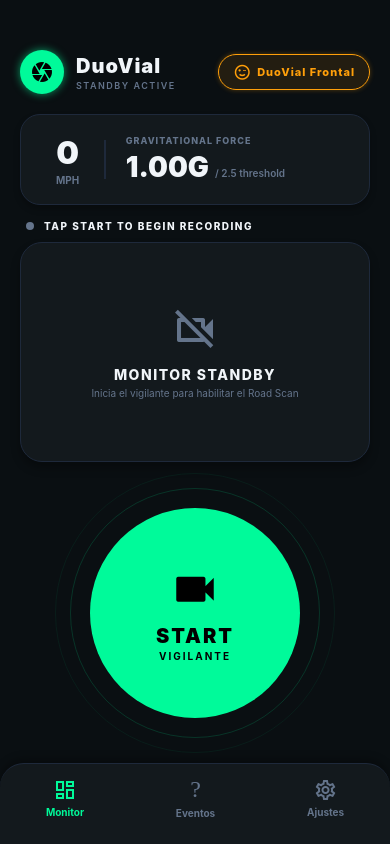
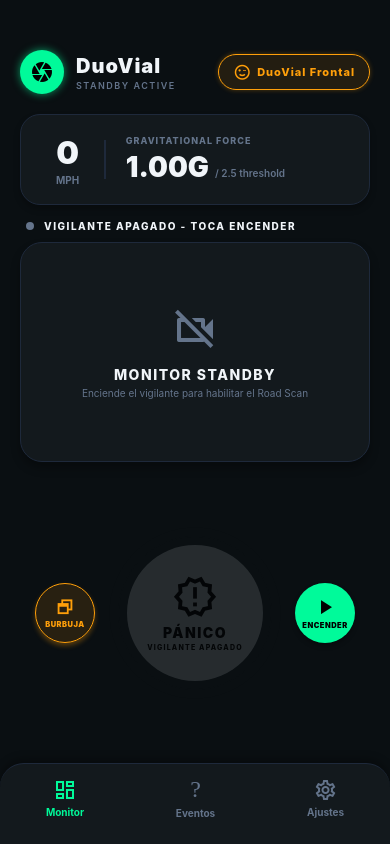
Before and after one commit to Lexico7890/DuoVial, a React Native app: screen / in a window 390 px wide. Built offline with nearby package versions, Linux system fonts and the light colour scheme; what @supersami/rn-foreground-service would draw is missing.

Commit message:
feat: implement background camera service and UI for permission-gated recording control

```diff
--- a/App.tsx
+++ b/App.tsx
@@ -1,5 +1,5 @@
 import React, { useState, useEffect } from 'react';
-import { StyleSheet, View, StatusBar, SafeAreaView, PermissionsAndroid, Platform, TouchableOpacity, Text, DeviceEventEmitter } from 'react-native';
+import { StyleSheet, View, StatusBar, SafeAreaView, PermissionsAndroid, Platform, TouchableOpacity, Text, DeviceEventEmitter, ActivityIndicator } from 'react-native';
 import { colors } from './src/theme/colors';
 import { SystemHeader } from './src/components/SystemHeader';
 import { RecordButton } from './src/components/RecordButton';
@@ -18,11 +18,13 @@
   const [status, setStatus] = useState('INACTIVO');
   const [gForce, setGForce] = useState(1.00);
 
+  // Estado para el control estricto de permisos y evitar la pantalla negra de primer inicio
+  const [hasCameraPermission, setHasCameraPermission] = useState<boolean | null>(null);
+
   const isRecording = status !== 'INACTIVO';
-  const isSaving = status.includes('GUARDANDO') || status.includes('GRABANDO') || status.includes('GENERANDO');
+  const isSaving = status.includes('GUARDANDO') || status.includes('GRABANDO') || status.includes('GENERANDO') || status === 'INICIANDO DUOVIAL';
 
-  // Solicitar permisos nativos al iniciar la app
-  useEffect(() => {
+  // Función para solicitar permisos de forma segura
   const requestInitialPermissions = async () => {
     if (Platform.OS === 'android') {
       const permissions = [
@@ -34,13 +36,20 @@
       }
 
       try {
-          await PermissionsAndroid.requestMultiple(permissions);
+        const results = await PermissionsAndroid.requestMultiple(permissions);
+        const cameraGranted = results[PermissionsAndroid.PERMISSIONS.CAMERA] === PermissionsAndroid.RESULTS.GRANTED;
+        setHasCameraPermission(cameraGranted);
       } catch (err) {
         console.warn('Error al solicitar permisos al inicio:', err);
+        setHasCameraPermission(false);
       }
+    } else {
+      setHasCameraPermission(true);
     }
   };
 
+  // Solicitar permisos nativos al iniciar la app
+  useEffect(() => {
     requestInitialPermissions();
   }, []);
 
@@ -63,19 +72,26 @@
     };
   }, []);
 
-  const handleToggle = async () => {
-    if (isSaving) return;
-
-    if (isRecording) {
+  const handleToggle = () => {
+    if (isSaving || !isRecording) return;
     console.log('Gatillando pánico manual...');
     BackgroundGuard.triggerPanic();
-    } else {
+  };
+
+  const handleStart = async () => {
+    if (isSaving || isRecording) return;
+
+    // Verificar permisos antes de encender para evitar pantalla negra
+    if (!hasCameraPermission) {
+      await requestInitialPermissions();
+      return;
+    }
+
     await BackgroundGuard.startGuarding();
-    }
   };
 
   const handleStop = async () => {
-    if (isSaving) return;
+    if (isSaving || !isRecording) return;
     await BackgroundGuard.stopGuarding();
   };
 
@@ -116,13 +132,32 @@
         <View style={styles.statusBadgeContainer}>
           <View style={[styles.statusDot, { backgroundColor: getStatusColor(status) }]} />
           <Text style={[styles.statusBadgeText, { color: colors.textPrimary }]}>
-            {status === 'INACTIVO' ? 'Tap START to begin recording' : status}
+            {status === 'INACTIVO' ? 'VIGILANTE APAGADO - TOCA ENCENDER' : status}
           </Text>
         </View>
 
         {/* Cámara Preview Recuadro (Road Scan Viewport) */}
         <View style={[styles.previewContainer, isRecording && styles.previewContainerActive]}>
-          {isRecording ? (
+          {hasCameraPermission === false ? (
+            <View style={styles.permissionCard}>
+              <MaterialCommunityIcons name="shield-lock-outline" size={40} color="#FF9F0A" />
+              <Text style={styles.permissionTitle}>Permiso de Cámara Requerido</Text>
+              <Text style={styles.permissionDesc}>
+                DuoVial necesita acceso a la cámara trasera para poder funcionar como DashCam.
+              </Text>
+              <TouchableOpacity
+                activeOpacity={0.8}
+                onPress={requestInitialPermissions}
+                style={styles.permissionBtn}
+              >
+                <Text style={styles.permissionBtnText}>OTORGAR ACCESO</Text>
+              </TouchableOpacity>
+            </View>
+          ) : hasCameraPermission === null ? (
+            <View style={styles.previewStandby}>
+              <ActivityIndicator size="large" color={colors.neonGreen} />
+            </View>
+          ) : isRecording ? (
             <View style={styles.previewViewport}>
               <BackgroundCameraPreview style={StyleSheet.absoluteFill} />
               {/* Indicador de grabación REC parpadeante */}
@@ -135,27 +170,58 @@
             <View style={styles.previewStandby}>
               <MaterialCommunityIcons name="video-off-outline" size={48} color={colors.textSecondary} />
               <Text style={styles.previewStandbyText}>MONITOR STANDBY</Text>
-              <Text style={styles.previewStandbySubtext}>Inicia el vigilante para habilitar el Road Scan</Text>
+              <Text style={styles.previewStandbySubtext}>Enciende el vigilante para habilitar el Road Scan</Text>
             </View>
           )}
         </View>
 
-        {/* Controles de grabación */}
+        {/* Controles de grabación (Burbuja Izquierda, Pánico Central Amarillo, Vigilante Derecho Verde/Rojo) */}
         <View style={styles.controlsContainer}>
+          <View style={styles.controlsRow}>
+            {/* Botón de Burbuja Flotante PIP (Izquierda) */}
+            <TouchableOpacity
+              activeOpacity={0.8}
+              onPress={() => BackgroundGuard.requestOverlayPermission()}
+              disabled={isSaving}
+              style={[
+                styles.burbujaButton,
+                isSaving && styles.burbujaButtonDisabled
+              ]}
+            >
+              <MaterialCommunityIcons
+                name="window-restore"
+                size={22}
+                color="#FF9F0A"
+              />
+              <Text style={styles.burbujaButtonText}>
+                BURBUJA
+              </Text>
+            </TouchableOpacity>
+
+            {/* Botón Circular Central Amarillo: Solo PÁNICO */}
             <RecordButton isRecording={isRecording} onToggle={handleToggle} disabled={isSaving} />
 
-          {isRecording && (
+            {/* Botón de Encendido/Apagado del Vigilante (Verde/Rojo) */}
             <TouchableOpacity
               activeOpacity={0.8}
-              onPress={handleStop}
+              onPress={isRecording ? handleStop : handleStart}
               disabled={isSaving}
-              style={[styles.stopButton, isSaving && styles.stopButtonDisabled]}
+              style={[
+                styles.powerButton,
+                { backgroundColor: isRecording ? colors.neonRed : colors.neonGreen },
+                isSaving && styles.powerButtonDisabled
+              ]}
             >
-              <Text style={[styles.stopButtonText, isSaving && { color: colors.textSecondary }]}>
-                DETENER VIGILANTE
+              <MaterialCommunityIcons
+                name={isRecording ? "stop" : "play"}
+                size={24}
+                color="#000"
+              />
+              <Text style={styles.powerButtonText}>
+                {isRecording ? 'APAGAR' : 'ENCENDER'}
               </Text>
             </TouchableOpacity>
-          )}
+          </View>
         </View>
       </View>
     );
@@ -202,6 +268,20 @@
             <Text style={styles.settingDescription}>
               Habilita un botón flotante arrastrable que permanece visible sobre otras aplicaciones (Maps, Spotify, etc.) para que puedas registrar incidentes instantáneamente.
             </Text>
+
+            {/* Mensaje de desbloqueo de Android Restricted Settings (Seguridad APK) */}
+            <View style={styles.restrictedAlert}>
+              <MaterialCommunityIcons name="alert-circle-outline" size={20} color="#FF9F0A" style={{ marginRight: 8, marginTop: 2 }} />
+              <View style={{ flex: 1 }}>
+                <Text style={styles.restrictedAlertTitle}>¿Bloqueado por seguridad de Android?</Text>
+                <Text style={styles.restrictedAlertText}>
+                  Si el sistema te niega el acceso por "ajustes restringidos" (común al instalar APKs), ve a: {'\n'}
+                  <Text style={{ fontWeight: 'bold' }}>Ajustes del Teléfono ➡️ Aplicaciones ➡️ DuoVial ➡️ Tres puntos (esquina superior derecha) ➡️ Permitir ajustes restringidos</Text>. {'\n'}
+                  Luego regresa aquí y autoriza la burbuja flotante.
+                </Text>
+              </View>
+            </View>
+
             <TouchableOpacity
               activeOpacity={0.8}
               onPress={() => BackgroundGuard.requestOverlayPermission()}
@@ -478,11 +558,110 @@
     textAlign: 'center',
     marginTop: 4,
   },
-  // --- CONTROLS ---
+  // --- PERMISSION CARD ---
+  permissionCard: {
+    flex: 1,
+    alignItems: 'center',
+    justifyContent: 'center',
+    paddingHorizontal: 30,
+    backgroundColor: 'rgba(18, 24, 27, 0.95)',
+  },
+  permissionTitle: {
+    color: colors.textPrimary,
+    fontSize: 15,
+    fontWeight: '800',
+    marginTop: 10,
+    letterSpacing: 0.5,
+  },
+  permissionDesc: {
+    color: colors.textSecondary,
+    fontSize: 11,
+    textAlign: 'center',
+    marginTop: 6,
+    lineHeight: 16,
+  },
+  permissionBtn: {
+    backgroundColor: 'rgba(255, 215, 0, 0.1)',
+    borderWidth: 1.5,
+    borderColor: '#FFD700',
+    borderRadius: 20,
+    paddingHorizontal: 20,
+    paddingVertical: 10,
+    marginTop: 15,
+  },
+  permissionBtnText: {
+    color: '#FFD700',
+    fontSize: 11,
+    fontWeight: '900',
+    letterSpacing: 1,
+  },
+  // --- CONTROLS ROW ---
   controlsContainer: {
     flex: 1,
     alignItems: 'center',
     justifyContent: 'center',
+  },
+  controlsRow: {
+    flexDirection: 'row',
+    alignItems: 'center',
+    justifyContent: 'center',
+    width: '100%',
+    paddingHorizontal: 20,
+  },
+  burbujaButton: {
+    width: 60,
+    height: 60,
+    borderRadius: 30,
+    backgroundColor: 'rgba(255, 159, 10, 0.12)',
+    borderWidth: 1.5,
+    borderColor: '#FF9F0A',
+    alignItems: 'center',
+    justifyContent: 'center',
+    marginRight: 10,
+    elevation: 6,
+    shadowOffset: { width: 0, height: 3 },
+    shadowOpacity: 0.3,
+    shadowRadius: 5,
+    shadowColor: '#FF9F0A',
+  },
+  burbujaButtonDisabled: {
+    borderColor: colors.border,
+    backgroundColor: 'rgba(30, 41, 59, 0.1)',
+    shadowOpacity: 0,
+    elevation: 0,
+    opacity: 0.4,
+  },
+  burbujaButtonText: {
+    color: '#FF9F0A',
+    fontSize: 7.5,
+    fontWeight: '900',
+    marginTop: 2,
+    letterSpacing: 0.5,
+  },
+  powerButton: {
+    width: 60,
+    height: 60,
+    borderRadius: 30,
+    alignItems: 'center',
+    justifyContent: 'center',
+    marginLeft: 10,
+    elevation: 6,
+    shadowOffset: { width: 0, height: 3 },
+    shadowOpacity: 0.3,
+    shadowRadius: 5,
+    shadowColor: '#000',
+  },
+  powerButtonDisabled: {
+    backgroundColor: colors.border,
+    opacity: 0.4,
+    elevation: 0,
+  },
+  powerButtonText: {
+    color: '#000',
+    fontSize: 7.5,
+    fontWeight: '900',
+    marginTop: 2,
+    letterSpacing: 0.5,
   },
   stopButton: {
     marginTop: 15,
@@ -560,6 +739,27 @@
     color: colors.textSecondary,
     fontSize: 11,
     lineHeight: 18,
+  },
+  restrictedAlert: {
+    flexDirection: 'row',
+    backgroundColor: 'rgba(255, 159, 10, 0.05)',
+    borderWidth: 1,
+    borderColor: 'rgba(255, 159, 10, 0.25)',
+    borderRadius: 10,
+    padding: 12,
+    marginTop: 12,
+  },
+  restrictedAlertTitle: {
+    color: '#FF9F0A',
+    fontSize: 11,
+    fontWeight: '800',
+    marginBottom: 4,
+    letterSpacing: 0.5,
+  },
+  restrictedAlertText: {
+    color: colors.textSecondary,
+    fontSize: 10,
+    lineHeight: 15,
   },
   actionButton: {
     backgroundColor: 'rgba(255, 159, 10, 0.1)',
--- a/src/components/RecordButton.tsx
+++ b/src/components/RecordButton.tsx
@@ -10,33 +10,40 @@
 }
 
 export const RecordButton: React.FC<RecordButtonProps> = ({ isRecording, onToggle, disabled }) => {
-  const isSaving = disabled;
+  const isSaving = disabled && isRecording; // Está guardando si está disabled pero grabando
+  const isInactive = !isRecording; // Inactivo si el vigilante está apagado
 
-  let currentColor = isRecording ? colors.neonRed : colors.neonGreen;
-  let currentShadow = isRecording ? colors.neonRedShadow : colors.neonGreenShadow;
-  let iconName: React.ComponentProps<typeof MaterialCommunityIcons>['name'] = isRecording ? 'alert-decagram' : 'video';
-  let buttonText = isRecording ? 'PÁNICO' : 'START';
-  let subText = isRecording ? 'REGISTRAR EVENTO' : 'VIGILANTE';
+  let currentColor = '#FFD700'; // Amarillo Neón de Pánico
+  let currentShadow = 'rgba(255, 215, 0, 0.4)';
+  let iconName: React.ComponentProps<typeof MaterialCommunityIcons>['name'] = 'alert-decagram';
+  let buttonText = 'PÁNICO';
+  let subText = 'GATILLAR EVENTO';
 
   if (isSaving) {
-    currentColor = '#FF9F0A'; // Color Ámbar Neón para guardado en proceso
-    currentShadow = 'rgba(255, 159, 10, 0.4)';
+    currentColor = '#FF9F0A'; // Ámbar de guardado en proceso
+    currentShadow = 'rgba(255, 159, 10, 0.5)';
     iconName = 'progress-download';
     buttonText = 'GUARDANDO';
     subText = 'PROCESANDO...';
+  } else if (isInactive) {
+    currentColor = '#3A3F42'; // Gris inactivo si el vigilante está apagado
+    currentShadow = 'rgba(58, 63, 66, 0.1)';
+    iconName = 'alert-decagram-outline';
+    buttonText = 'PÁNICO';
+    subText = 'VIGILANTE APAGADO';
   }
 
   return (
-    <View style={[styles.container, isSaving && { opacity: 0.9 }]}>
+    <View style={[styles.container, isInactive && { opacity: 0.6 }]}>
       {/* Anillos de brillo exterior */}
       <View style={[styles.outerRing2, { borderColor: currentShadow }]} />
       <View style={[styles.outerRing1, { borderColor: currentShadow }]} />
 
-      {/* Botón principal */}
+      {/* Botón principal de Pánico */}
       <TouchableOpacity
         activeOpacity={0.8}
         onPress={onToggle}
-        disabled={disabled}
+        disabled={disabled || isInactive}
         style={[
           styles.button,
           {
@@ -47,7 +54,7 @@
       >
         <MaterialCommunityIcons
           name={iconName}
-          size={50}
+          size={46}
           color="#000"
           style={styles.icon}
         />
@@ -66,51 +73,51 @@
   container: {
     alignItems: 'center',
     justifyContent: 'center',
-    width: 300,
-    height: 300,
+    width: 180,
+    height: 180,
   },
   outerRing2: {
     position: 'absolute',
-    width: 280,
-    height: 280,
-    borderRadius: 140,
+    width: 172,
+    height: 172,
+    borderRadius: 86,
     borderWidth: 1,
-    opacity: 0.2,
+    opacity: 0.15,
   },
   outerRing1: {
     position: 'absolute',
-    width: 250,
-    height: 250,
-    borderRadius: 125,
+    width: 154,
+    height: 154,
+    borderRadius: 77,
     borderWidth: 1,
-    opacity: 0.5,
+    opacity: 0.4,
   },
   button: {
-    width: 210,
-    height: 210,
-    borderRadius: 105,
+    width: 136,
+    height: 136,
+    borderRadius: 68,
     alignItems: 'center',
     justifyContent: 'center',
-    elevation: 20,
+    elevation: 15,
     shadowOffset: { width: 0, height: 0 },
-    shadowOpacity: 0.8,
-    shadowRadius: 30,
+    shadowOpacity: 0.6,
+    shadowRadius: 20,
   },
   icon: {
-    marginBottom: 5,
+    marginBottom: 2,
   },
   text: {
     color: '#000',
-    fontSize: 20,
+    fontSize: 14,
     fontWeight: '900',
-    letterSpacing: 2,
-    marginTop: 5,
+    letterSpacing: 1.5,
+    marginTop: 2,
   },
   subText: {
     color: '#000',
-    fontSize: 10,
-    fontWeight: '700',
-    letterSpacing: 2,
+    fontSize: 7,
+    fontWeight: '800',
+    letterSpacing: 1.2,
     marginTop: 2,
   },
 });
```
Also changed, not shown: 3 other files (tests, documents, lock files or other folders). Lines whose indentation alone changed are shown as unchanged.
